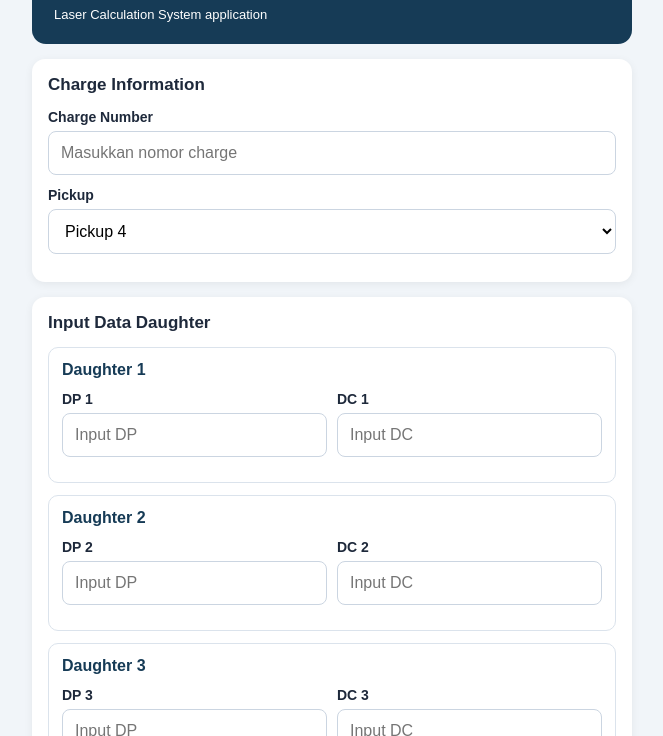
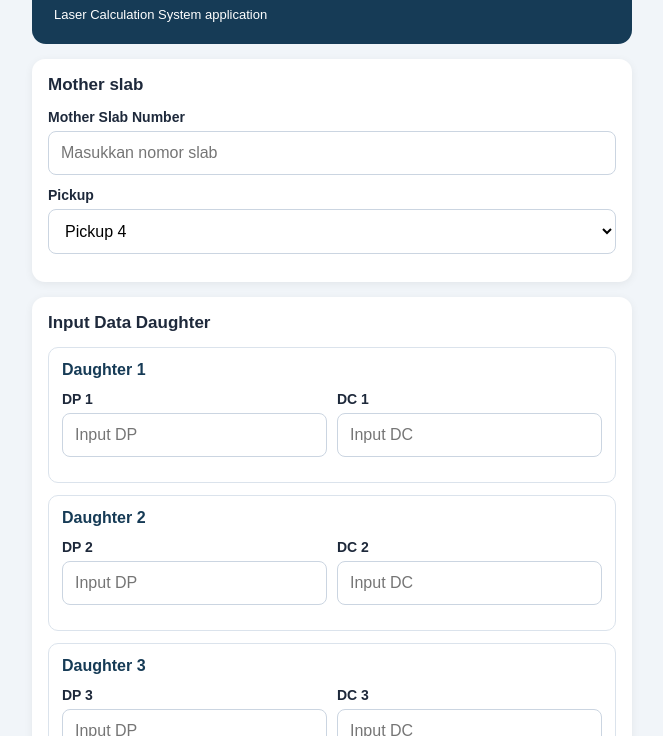
Before and after one commit to irfanabdullah1000/HOT-SLAB-CALCULATOR-, a plain HTML site: page index.html in a window 1280 px wide. Shown: the part 64-800 px from the top of the page, without its empty margins (308-971 px from the left). Drawn offline with Linux system fonts and the light colour scheme.

Commit message:
Update charge information to mother slab details

```diff
--- a/index.html
+++ b/index.html
@@ -171,13 +171,13 @@ footer {
 
 <section class="card">
 
-  <h2>Charge Information</h2>
+  <h2>Mother slab</h2>
 
-  <label for="charge">Charge Number</label>
+  <label for="charge">Mother Slab Number</label>
   <input
     type="text"
     id="charge"
-    placeholder="Masukkan nomor charge"
+    placeholder="Masukkan nomor slab"
   >
 
   <label for="pickup">Pickup</label>
```
